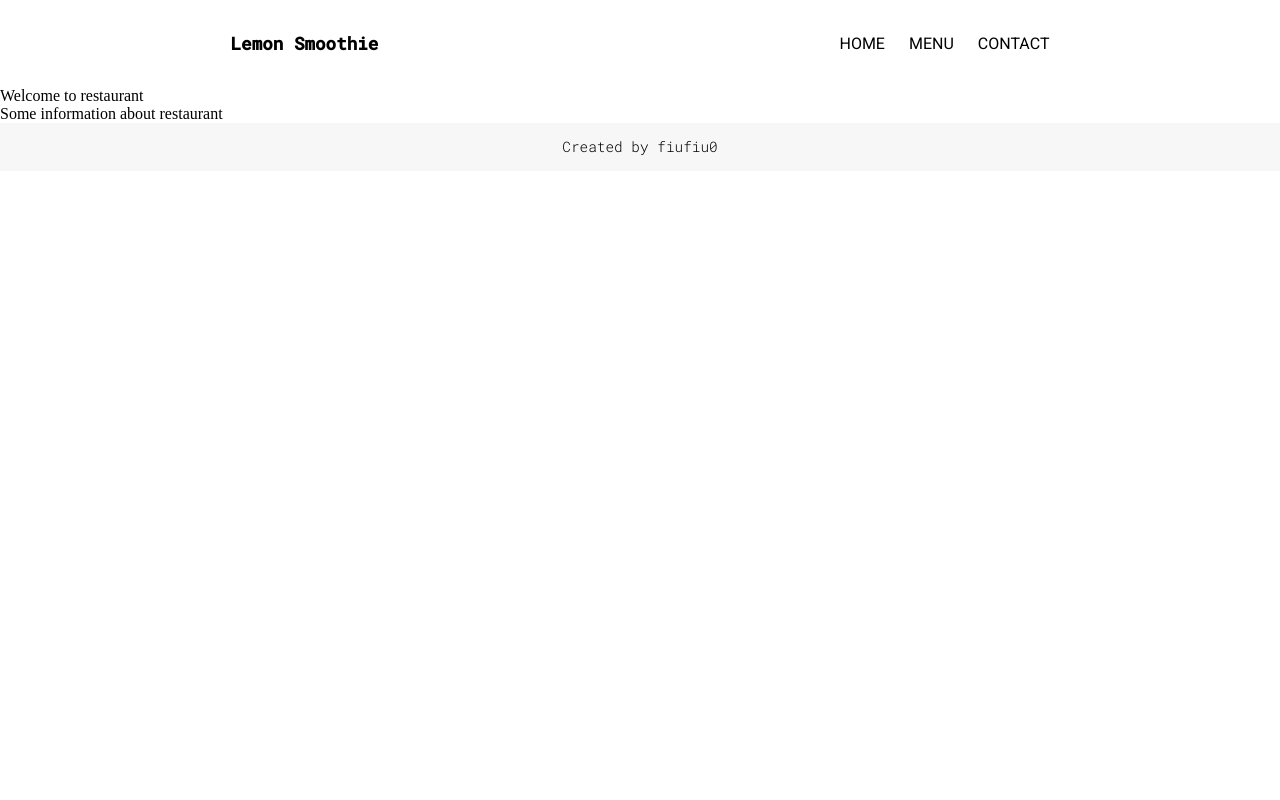
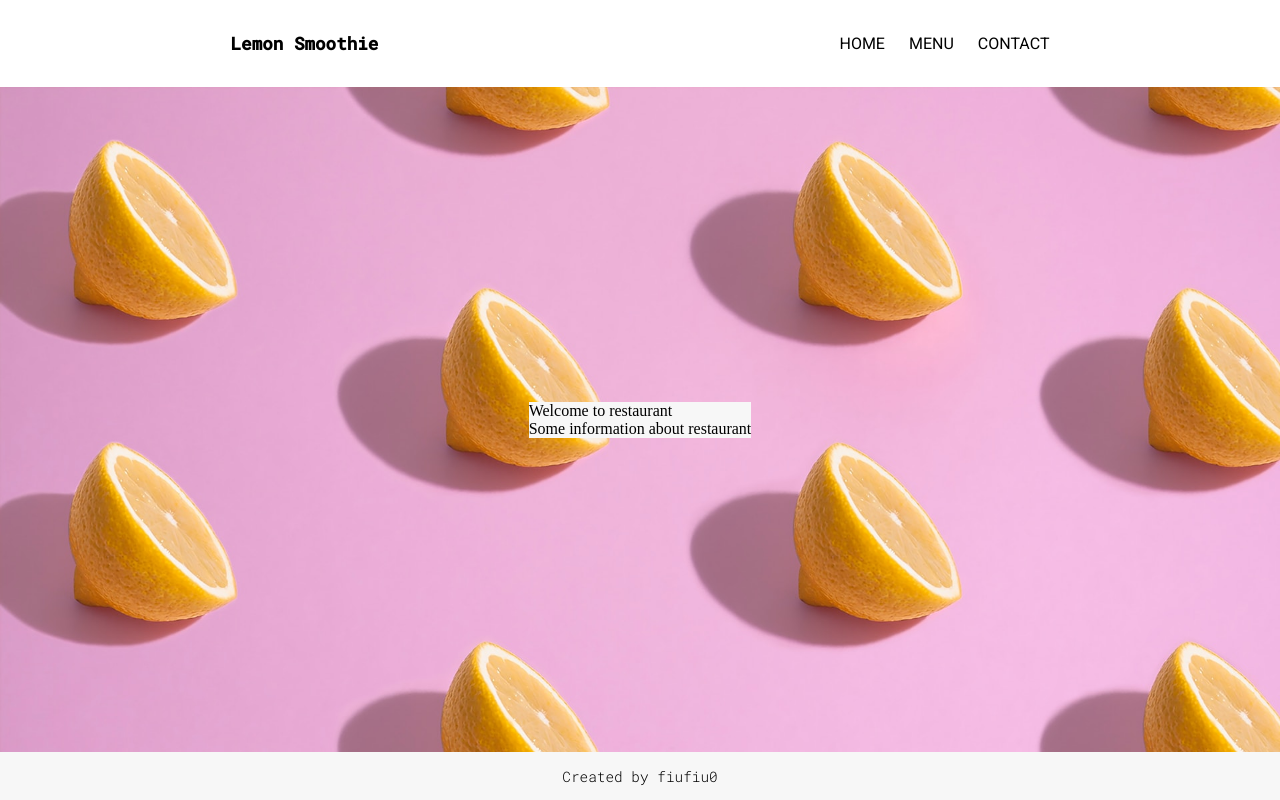
Before and after one commit to fiufiu0/restaurant-page, a website built with webpack: page dist/index.html in a window 1280 px wide. Built offline with Linux system fonts and the light colour scheme.

Commit message:
added background photo, styling #content and .main

```diff
--- a/src/style.css
+++ b/src/style.css
@@ -5,6 +5,12 @@
     box-sizing: border-box;
     margin: 0;
     padding: 0;
+}
+
+#content {
+    display: grid;
+    grid-template-rows: auto 1fr auto;
+    height: 100vh;
 }
 
 /* HEADER */
@@ -49,3 +55,20 @@
     font-weight: 300;
     font-size: 0.9rem;
 }
+
+/* MAIN */
+
+.main {
+    background-image: url(./lemons.jpg);
+    background-size: cover;
+    background-repeat: no-repeat;
+
+    display: flex;
+    align-items: center;
+    justify-content: center;
+
+}
+
+.main-info {
+    background-color: #f7f7f7;
+}
```
Also changed, not shown: dist/514f099141175c891b1e.jpg (added), dist/main.js, src/lemons.jpg (added).
